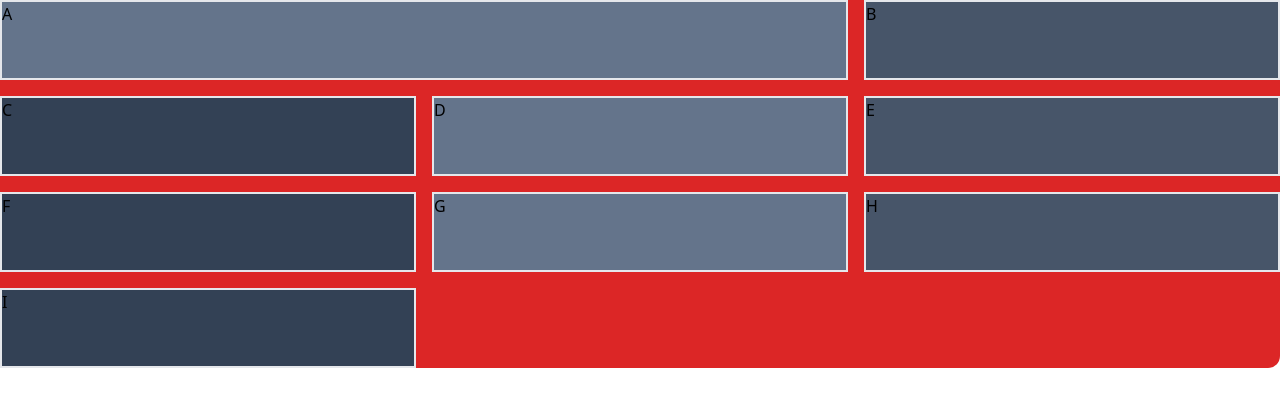
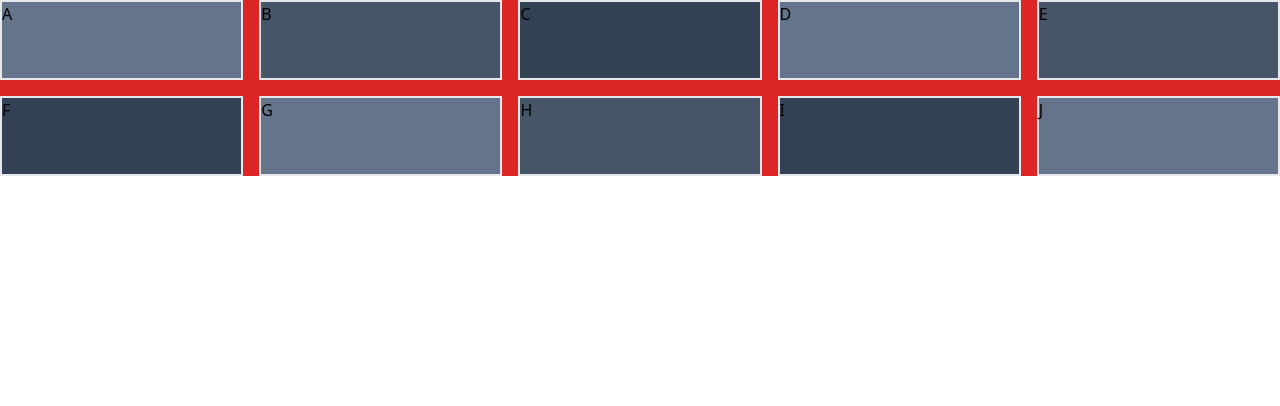
Before and after one commit to Craig-WIT/tailwindCSS-project2, a website: page index.html in a window 1280 px wide. Drawn offline with Linux system fonts and the light colour scheme.

Commit message:
Flex & grid

```diff
--- a/index.html
+++ b/index.html
@@ -8,8 +8,8 @@
 </head>
 <body>
 
-    <div class="w-auto grid grid-cols-3 bg-red-600 rounded-xl gap-4">
-        <div class="col-span-2 h-20 border-2 bg-slate-500">A</div>
+    <div class="mx-auto grid grid-cols-5 bg-red-600 rounded-xl grid-flow-row gap-4">
+        <div class="h-20 border-2 bg-slate-500">A</div>
         <div class="h-20 border-2 bg-slate-600">B</div>
         <div class="h-20 border-2 bg-slate-700">C</div>
 
@@ -20,6 +20,8 @@
         <div class="h-20 border-2 bg-slate-500">G</div>
         <div class="h-20 border-2 bg-slate-600">H</div>
         <div class="h-20 border-2 bg-slate-700">I</div>
+
+        <div class="h-20 border-2 bg-slate-500">J</div>
     </div>
 
 </body>
```
Also changed, not shown: output/tailwind.css.
